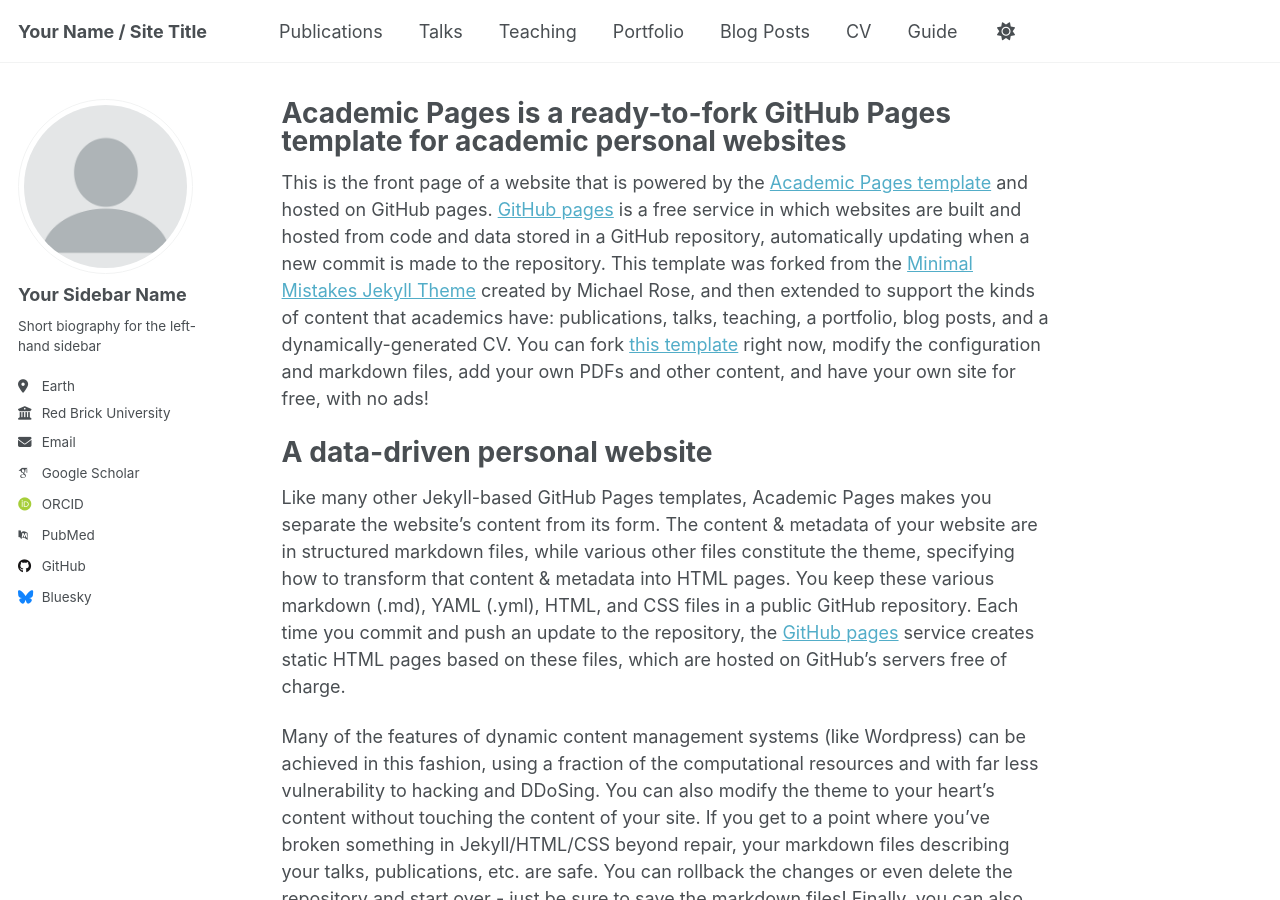
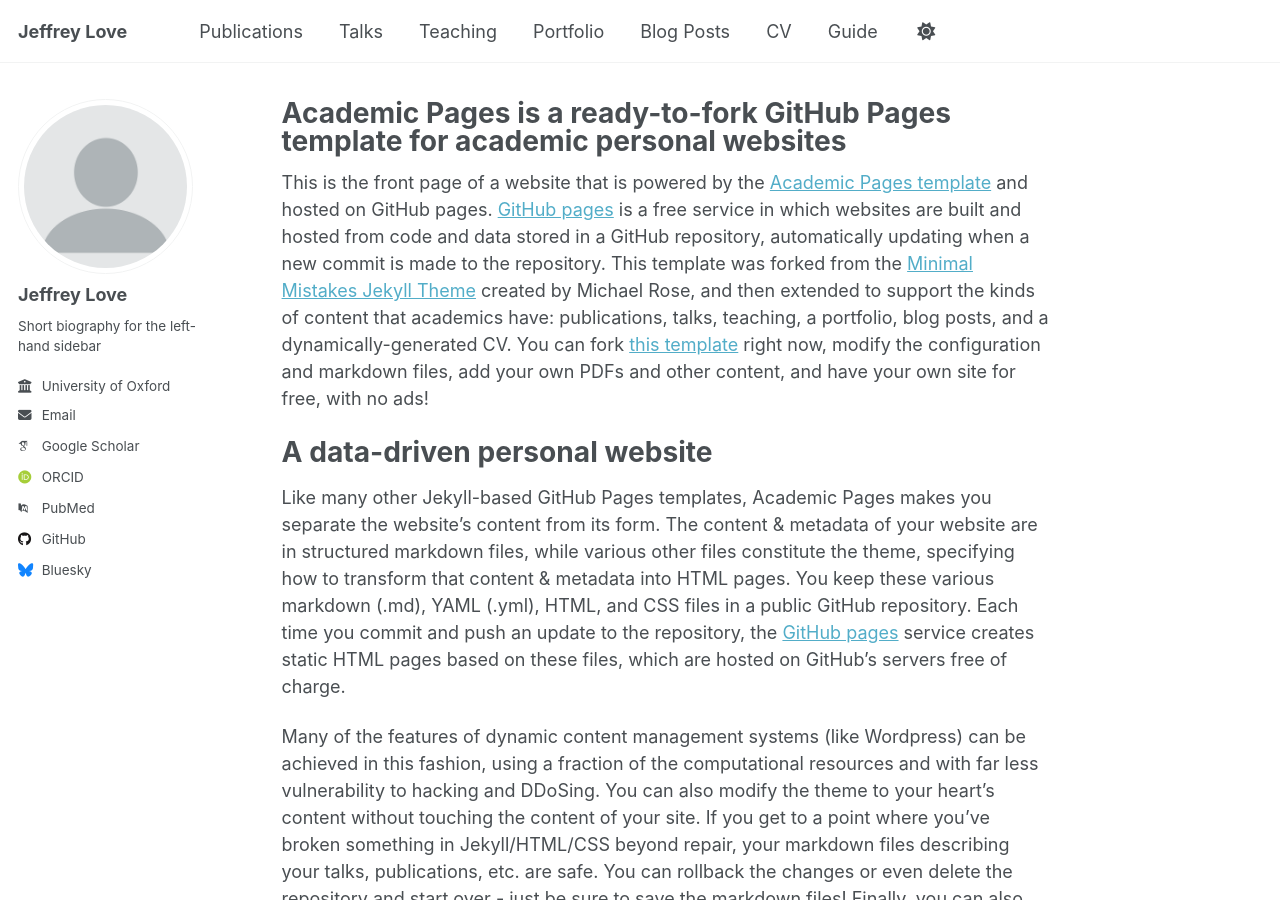
Before and after one commit to jeffreyjlove/website, a Jekyll site: the page built from _pages/about.md, in a window 1280 px wide and 900 px high. Built offline with Jekyll 4.4.1, drawn with Linux system fonts in a browser that asks for light colours; some web fonts are replaced.

Commit message:
Update _config.yml

```diff
--- a/_config.yml
+++ b/_config.yml
@@ -9,11 +9,11 @@
 # Basic Site Settings
 locale                   : "en-US"
 site_theme               : "default"
-title                    : "Your Name / Site Title"
+title                    : "Jeffrey Love"
 title_separator          : "-"
 name                     : &name "Your Name"
 description              : &description "personal description"
-url                      : https://academicpages.github.io # the base hostname & protocol for your site e.g. "https://[your GitHub username].github.io"
+url                      : https://jeffreyjlove.github.io # the base hostname & protocol for your site e.g. "https://[your GitHub username].github.io"
 baseurl                  : "" # the subpath of your site, e.g. "/blog"
 repository               : "academicpages/academicpages.github.io"
 
@@ -23,13 +23,13 @@ repository               : "academicpages/academicpages.github.io"
 author:
   # Biographic information
   avatar           : "profile.png"
-  name             : "Your Sidebar Name"
+  name             : "Jeffrey Love"
   pronouns         : # example: "she/her"
   bio              : "Short biography for the left-hand sidebar"
-  location         : "Earth"
-  employer         : "Red Brick University"
+  location         :
+  employer         : "University of Oxford"
   uri              : # URL
-  email            : "none@example.org"
+  email            : "jeffrey.love@politics.ox.ac.uk"
 
   # Academic websites
   arxiv            : # URL - Update with the correct link to your profile
```
